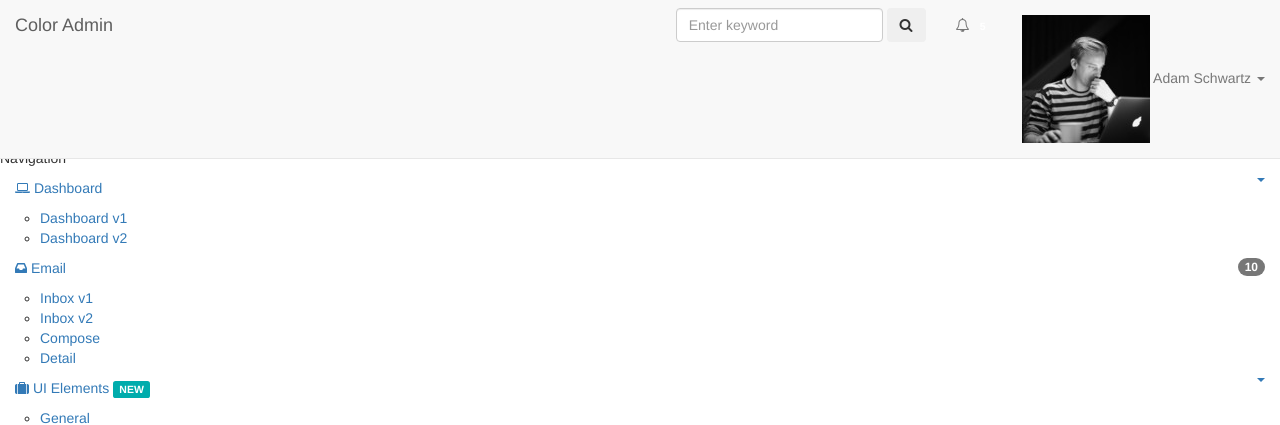
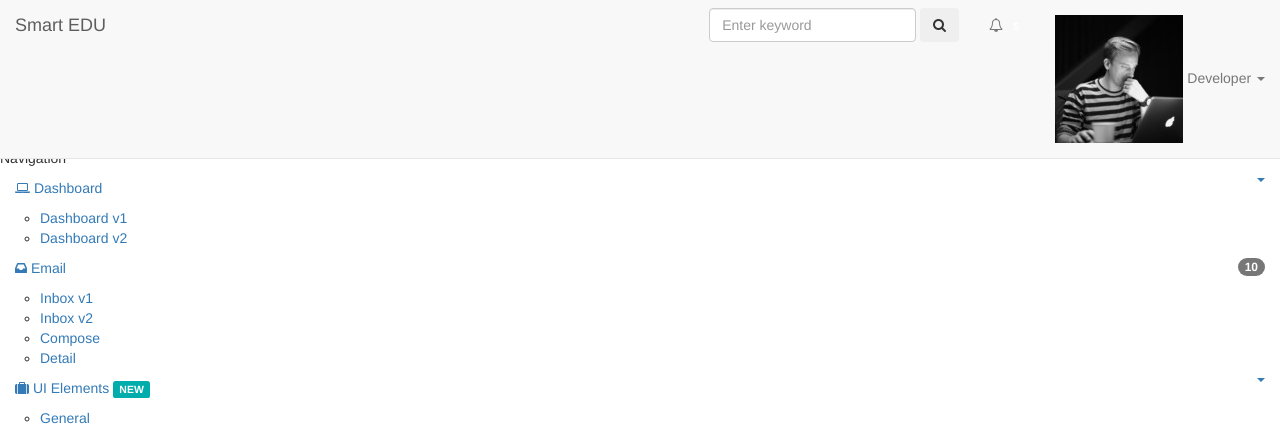
Before and after one commit to junaidappimagine/smartedu, a CodeIgniter app: page /smartedu/ in a window 1280 px wide. Shown: the top 425 px of the page. Run offline with CodeIgniter, Linux system fonts and the light colour scheme; some libraries are stand-ins or nearby versions.

Commit message:
header side bar updated

```diff
--- a/application/views/header.php
+++ b/application/views/header.php
@@ -32,7 +32,7 @@ defined('BASEPATH') OR exit('No direct script access allowed');
 			<div class="container-fluid">
 				<!-- begin mobile sidebar expand / collapse button -->
 				<div class="navbar-header">
-					<a href="index.html" class="navbar-brand"><span class="navbar-logo"></span> Color Admin</a>
+					<a href="index.html" class="navbar-brand"><span class="navbar-logo"></span> Smart EDU</a>
 					<button type="button" class="navbar-toggle" data-click="sidebar-toggled">
 						<span class="icon-bar"></span>
 						<span class="icon-bar"></span>
@@ -113,7 +113,7 @@ defined('BASEPATH') OR exit('No direct script access allowed');
 					<li class="dropdown navbar-user">
 						<a href="javascript:;" class="dropdown-toggle" data-toggle="dropdown">
 							<img src="assets/img/user-13.jpg" alt="" />
-							<span class="hidden-xs">Adam Schwartz</span> <b class="caret"></b>
+							<span class="hidden-xs">Developer</span> <b class="caret"></b>
 						</a>
 						<ul class="dropdown-menu animated fadeInLeft">
 							<li class="arrow"></li>
@@ -143,8 +143,8 @@ defined('BASEPATH') OR exit('No direct script access allowed');
 							<a href="javascript:;"><img src="assets/img/user-13.jpg" alt="" /></a>
 						</div>
 						<div class="info">
-							Sean Ngu
-							<small>Front end developer</small>
+							Developer
+							<small>Admin</small>
 						</div>
 					</li>
 				</ul>
```
